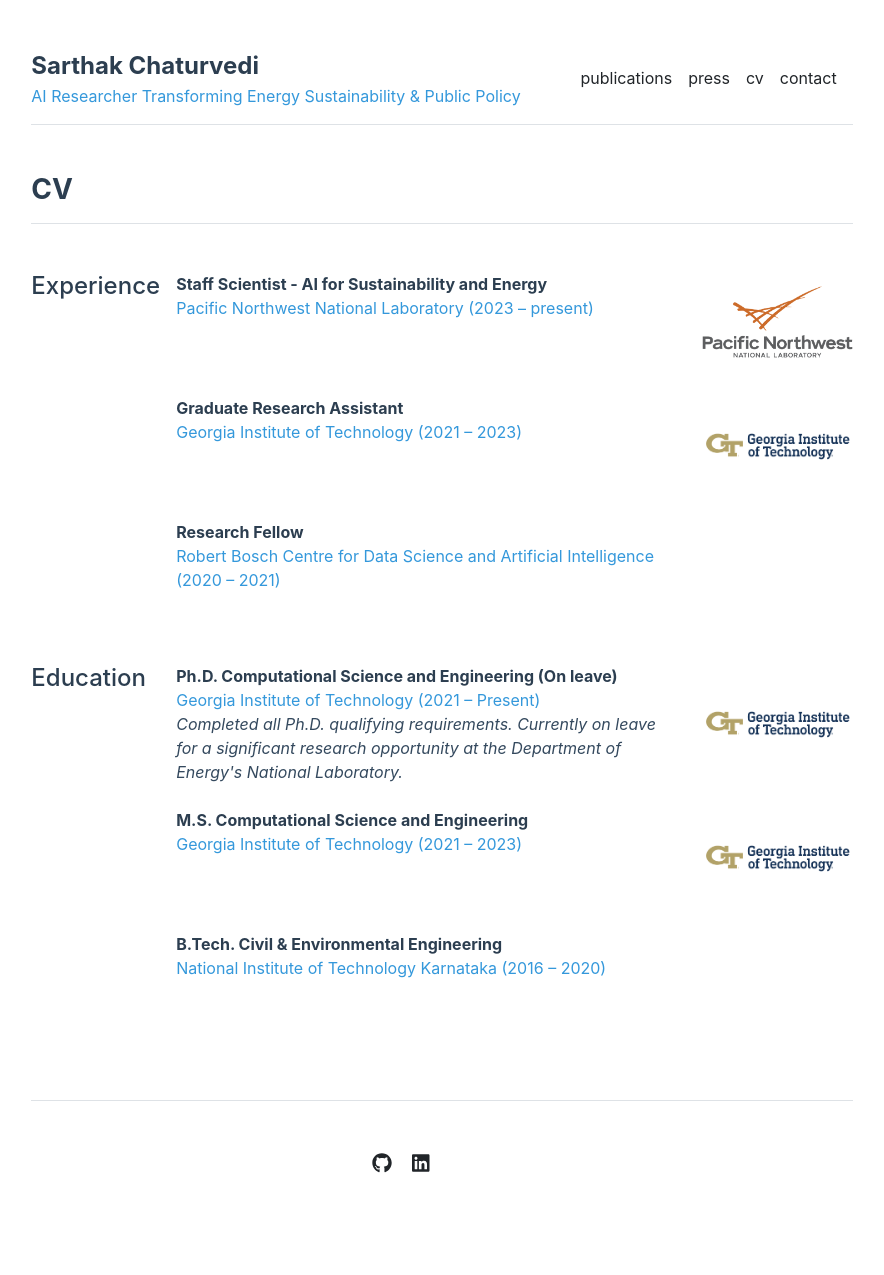
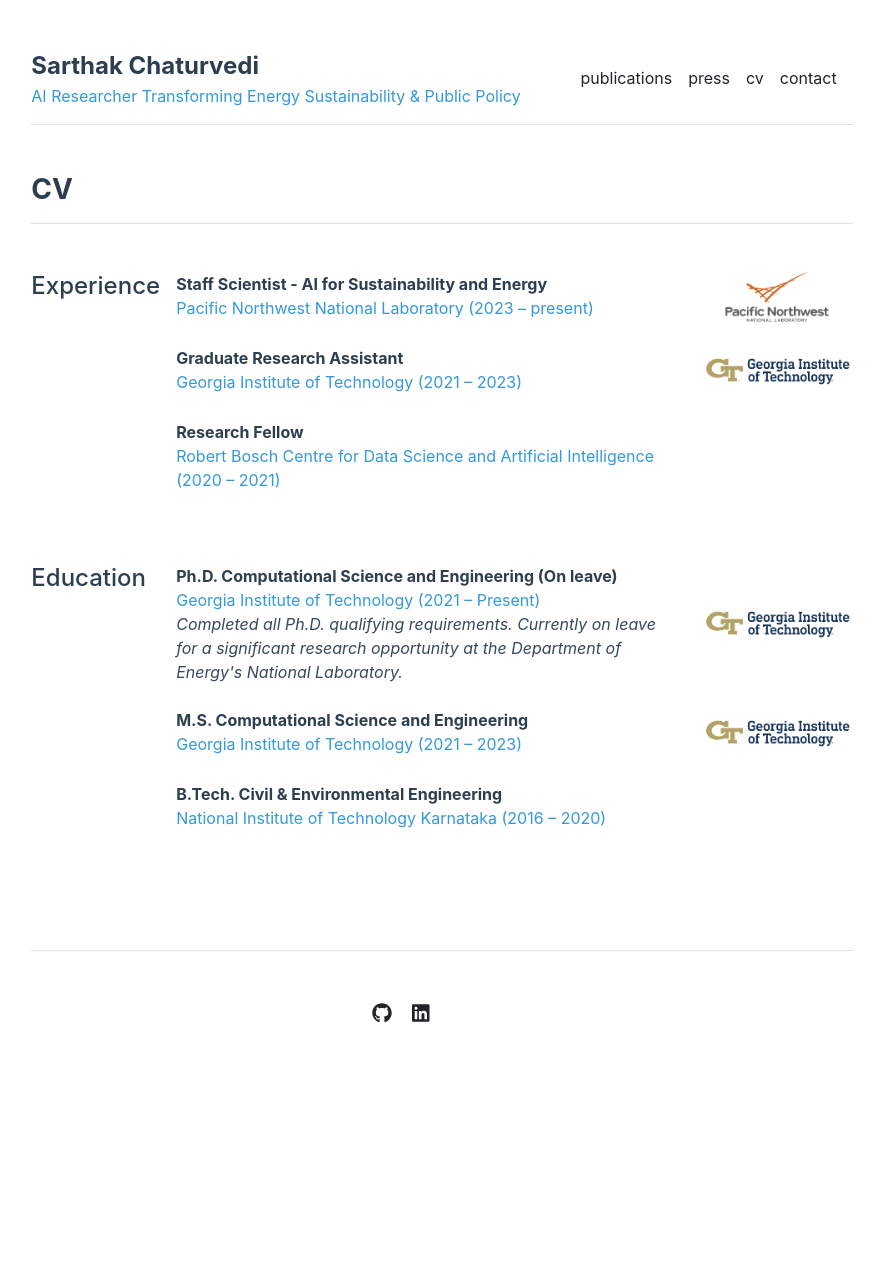
Before and after one commit to sarthakchat/sarthakchat.github.io, a Jekyll site: the page built from cv.md, in a window 1280 px wide. Shown: the whole page, without its empty margins (198-1082 px from the left). Built offline with Jekyll 4.4.1, drawn with Linux system fonts in a browser that asks for light colours; after the commit the page ends 1125 px from its top, so only the background shows below that.

Commit message:
Update cv.html

```diff
--- a/_layouts/cv.html
+++ b/_layouts/cv.html
@@ -3,7 +3,7 @@ layout: default
 ---
 <style>
   .cv-image {
-    height: 100px; /* Adjust this value as needed */
+    height: 50px; /* Adjust this value as needed */
     width: auto;
     object-fit: contain;
     max-width: 100%;
```
